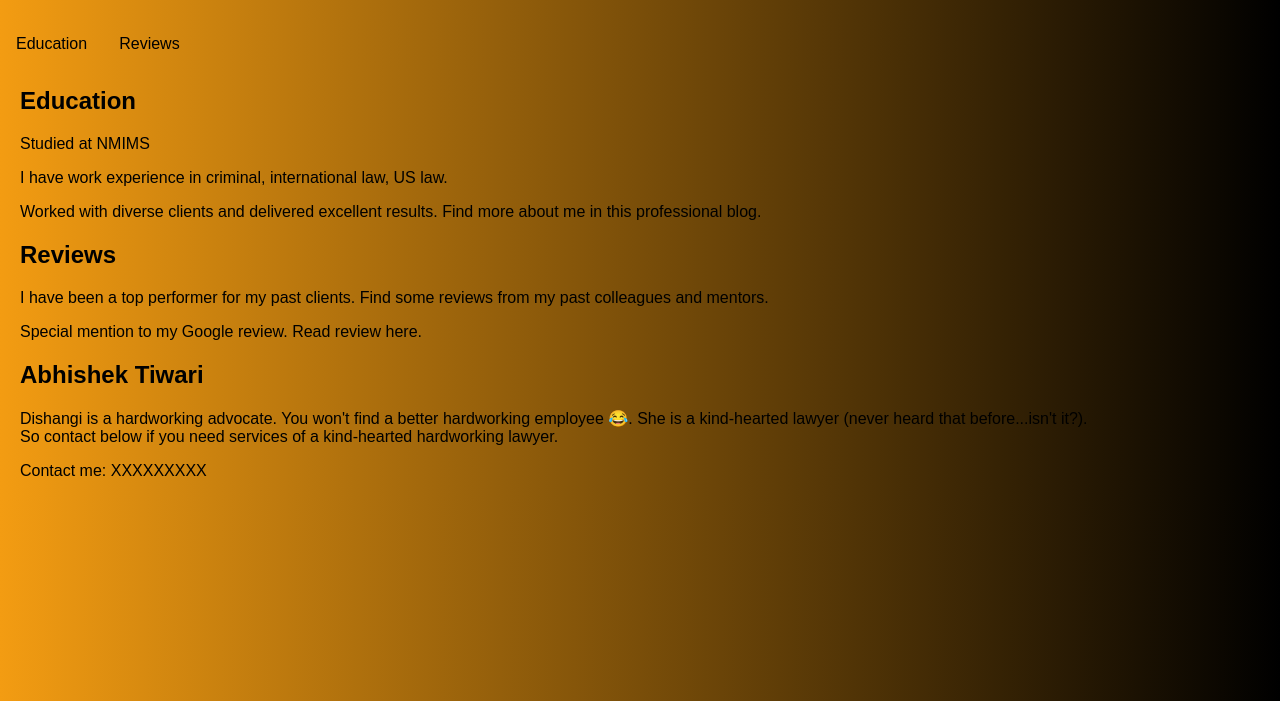
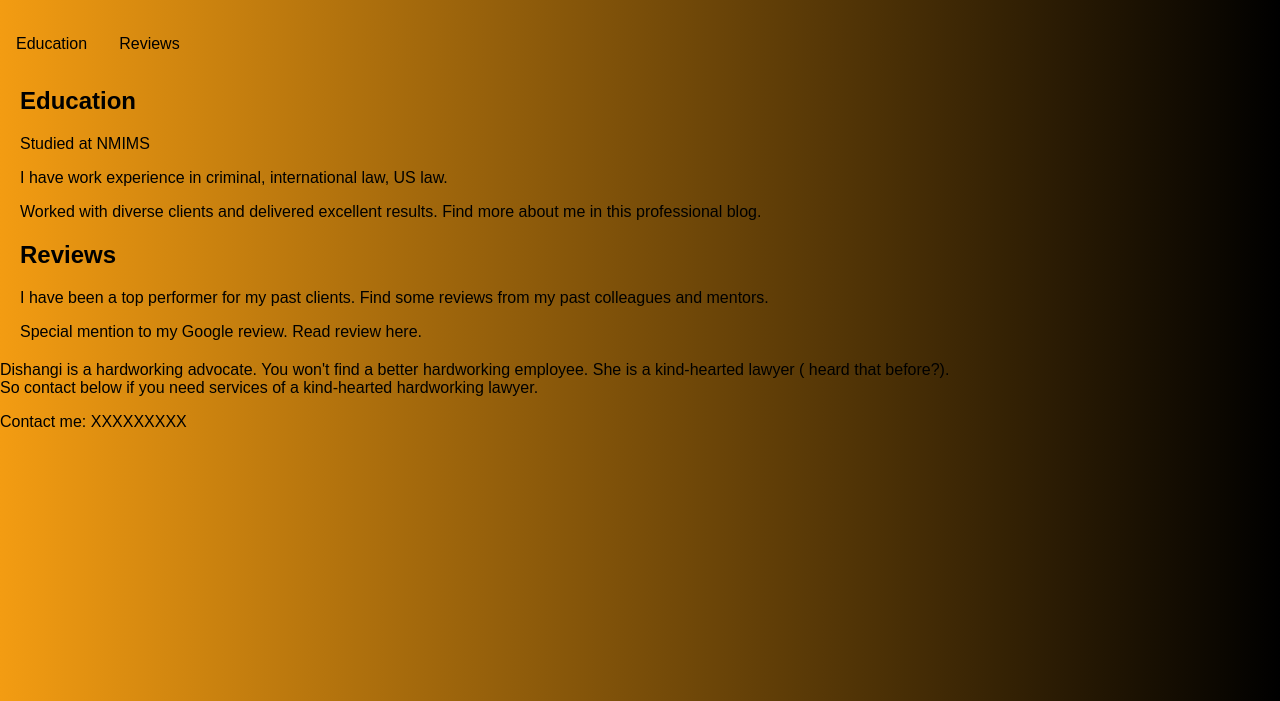
Before and after one commit to at-tyrone-fella/Client_website, a plain HTML site: page index.html in a window 1280 px wide. Shown: the part 99-800 px from the top of the page. Drawn offline with Linux system fonts and the light colour scheme.

Commit message:
Update index.html

```diff
--- a/index.html
+++ b/index.html
@@ -44,17 +44,14 @@
       </p>
     </section>
 
-    <section id="abhishekTiwari">
-      <h2>Abhishek Tiwari</h2>
       <p>
         Dishangi is a hardworking advocate. You won't find a better hardworking
-        employee 😂. She is a kind-hearted lawyer (never heard that
-        before...isn't it?).
+        employee. She is a kind-hearted lawyer ( heard that
+        before?).
         <br />
         So contact below if you need services of a kind-hearted hardworking
         lawyer.
       </p>
       <p>Contact me: XXXXXXXXX</p>
-    </section>
   </body>
 </html>
```
